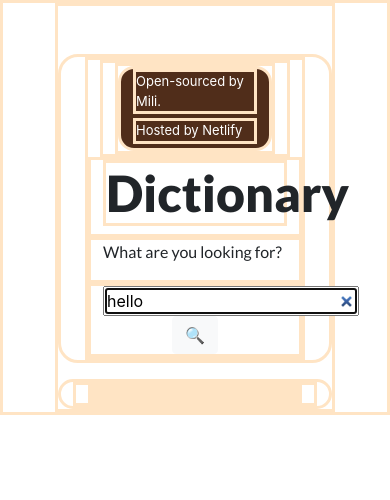
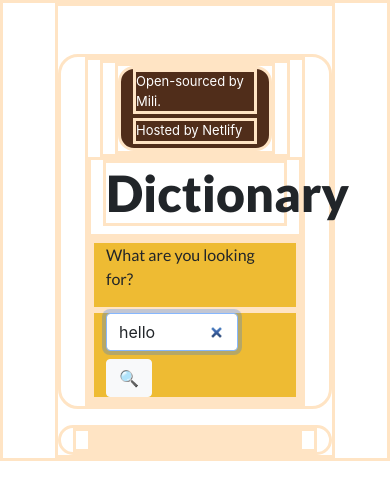
Before and after one commit to milicodes/dictionary-react-app, a React (Create React App) app: page / in a window 390 px wide. Shown: the top 500 px of the page. Built offline with nearby package versions, Linux system fonts and the light colour scheme; no server answers.

Commit message:
Customized search bar for mobile devices

```diff
--- a/src/Search.js
+++ b/src/Search.js
@@ -89,11 +89,11 @@ export default function Search(props) {
                       </div>
                       {/* Search bar + button*/}
                       <div className="col-12 bor">
-                        <form onSubmit={handleSubmit} class="row g-2">
+                        <form onSubmit={handleSubmit} className="row g-2">
                           <div className="col-9">
                             <input
                               type="search"
-                              class="form-control"
+                              className="form-control"
                               onChange={handleKeyword}
                               defaultValue={props.defaultKeyword}
                               autoFocus={true}
@@ -140,23 +140,32 @@ export default function Search(props) {
                     <h1 className="title bor">Dictionary</h1>
                   </div>
                   {/* What are you looking for?*/}
+                  <div className="col-12 background-yellow bor" align="left">
+                    <div className="row">
                       <div className="col-12 bor">
                         <p className="description">What are you looking for?</p>
                       </div>
                       {/* Search bar + button*/}
-                  <div className="col-12 bor" align="center">
-                    <form onSubmit={handleSubmit}>
+                      <div className="col-12 bor">
+                        <form onSubmit={handleSubmit} className="row g-2">
+                          <div className="col-9">
                             <input
                               type="search"
+                              className="form-control"
                               onChange={handleKeyword}
                               defaultValue={props.defaultKeyword}
                               autoFocus={true}
                             />{" "}
+                          </div>
                           {""}
+                          <div className="col-auto">
                             <button type="button" className="btn btn-light">
                               🔍
                             </button>
+                          </div>
                         </form>
+                      </div>
+                    </div>
                   </div>
                   {/* Title Desktop*/}
                   <div className="col-12 bor d-none d-md-block">
```
Lines whose indentation alone changed are shown as unchanged.
